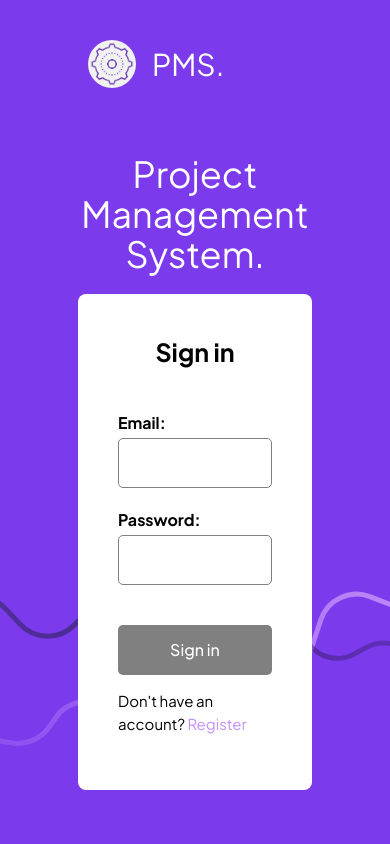
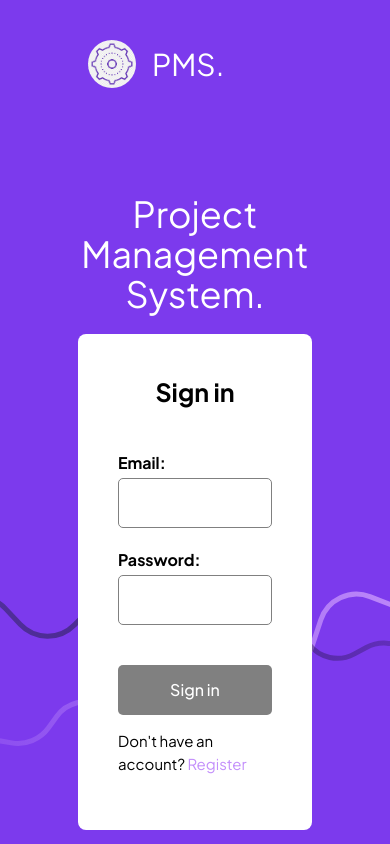
Before and after one commit to Kaykeks1/pms-ui, a Next.js app: page /auth/signin in a window 390 px wide. Built offline with nearby package versions, Linux system fonts and the light colour scheme.

Commit message:
responsive auth

```diff
--- a/components/layouts/AuthLayout.tsx
+++ b/components/layouts/AuthLayout.tsx
@@ -28,8 +28,8 @@ const AuthLayout = ({ children, title = 'This is the default title', pageTitle }
         />
         <h1 className="text-3xl font-semi bold text-center text-white">PMS.</h1>
       </div>
-      {/* md:h-full */}
-      <div className="flex flex-col md:flex-row w-full h-full justify-center pt-20 md:pt-0">
+      {/* md:h-full or h-full */}
+      <div className="flex flex-col md:flex-row w-full md:h-full justify-center pt-60 pb-20 md:pt-0 md:pb-0 overflow-auto z-10">
         <div className="flex w-full md:w-1/2 text-4xl md:text-7xl font-semi bold text-center text-white md:items-center justify-center md:h-full p-5">Project Management System.</div>
         <div className="flex w-full md:w-1/2 items-center justify-center md:h-full">
           <div className="flex flex-col bg-white w-3/5 p-10 rounded-lg">{children}</div>
```
